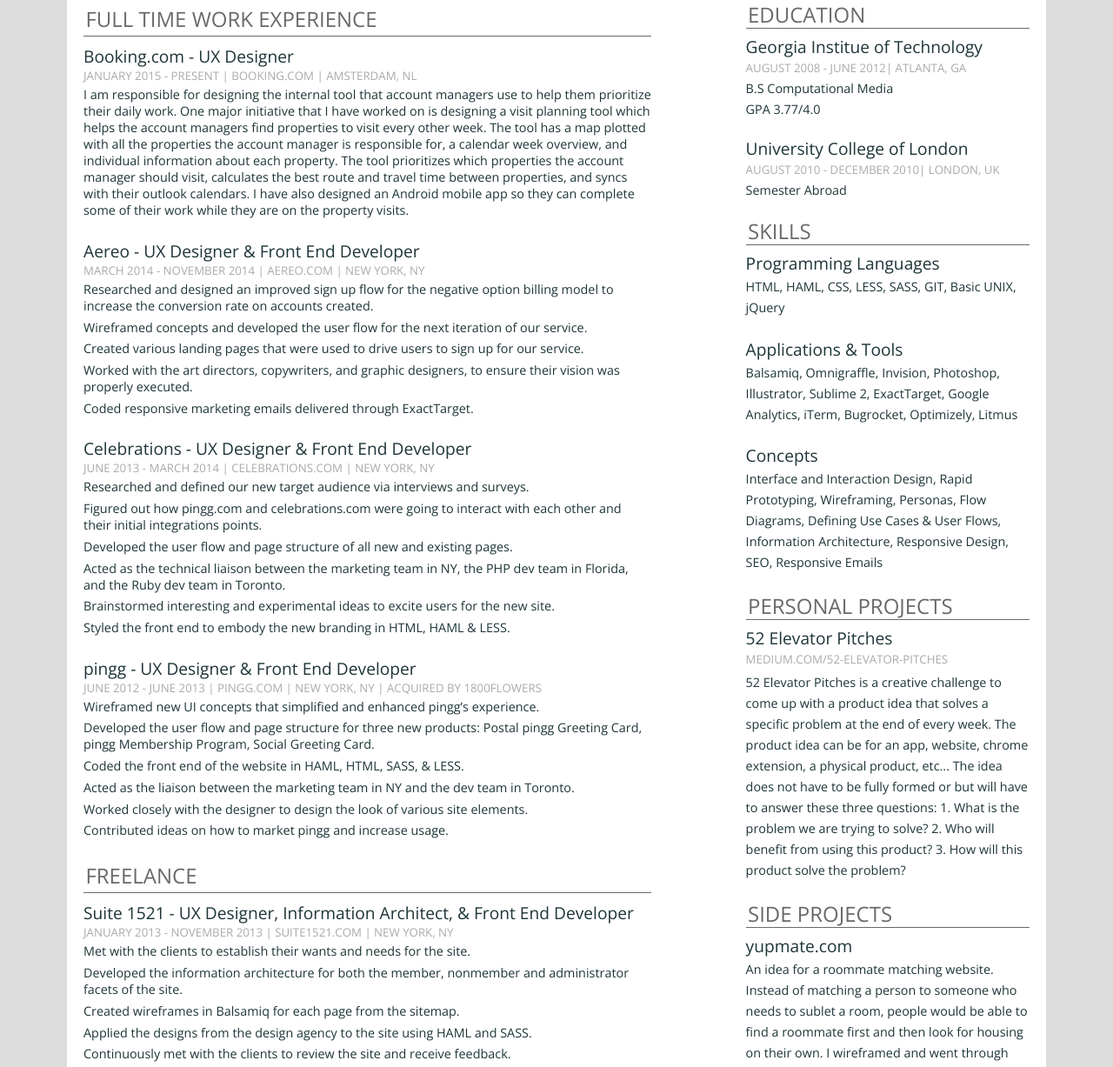
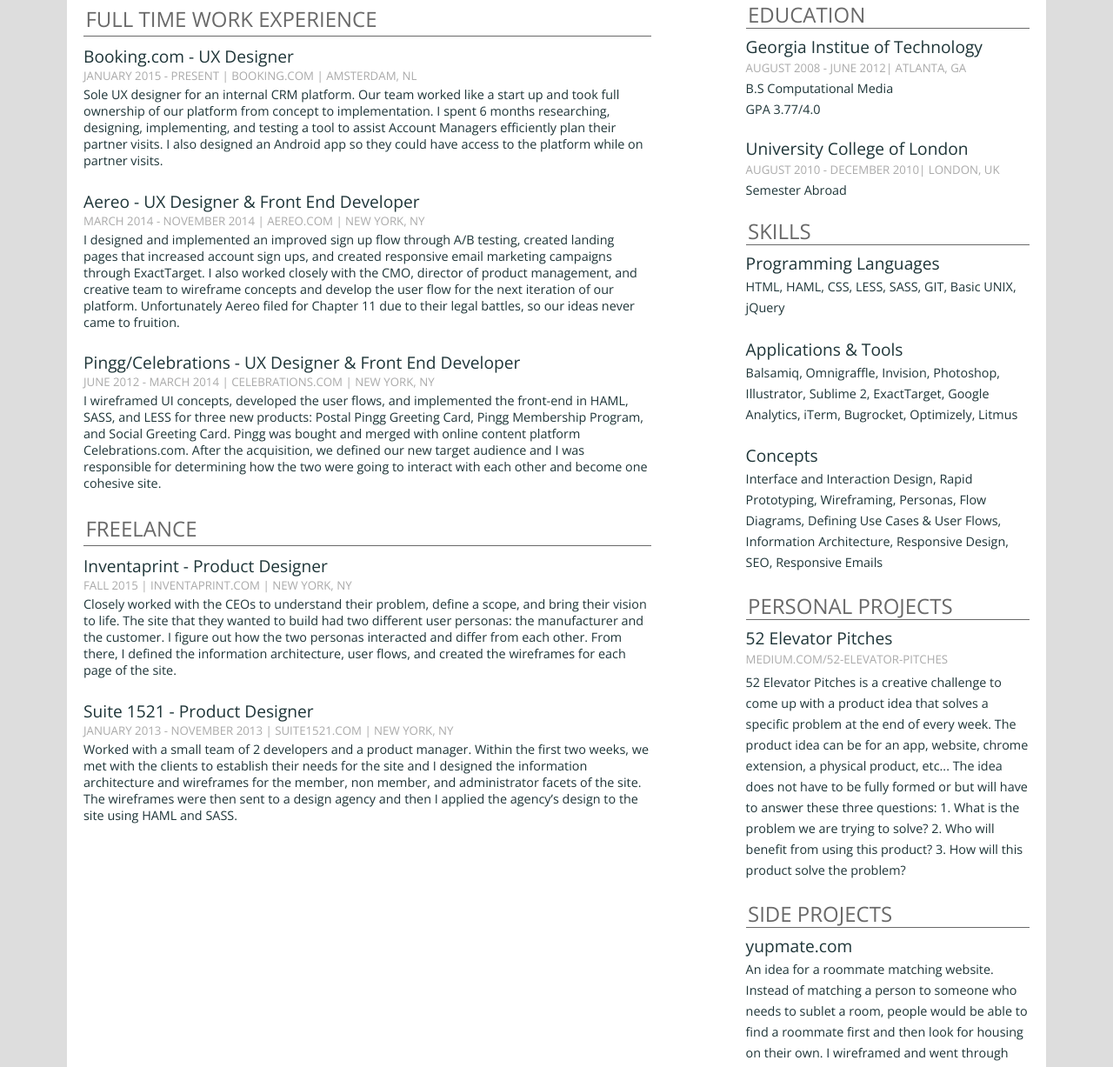
Before and after one commit to akaminsky/akaminsky.github.io, a plain HTML site: page resume.html in a window 1280 px wide. Shown: the part 217-1444 px from the top of the page at 87% size. Drawn offline with nearby package versions, Linux system fonts and the light colour scheme.

Commit message:
Update to resume

```diff
--- a/resume.html
+++ b/resume.html
@@ -76,56 +76,44 @@
           <h4>Booking.com - UX Designer</h4>
           <h5>January 2015 - present | <a href="http://www.booking.com" target="_blank">booking.com</a> | Amsterdam, NL</h5>
           <p>
-            I am responsible for designing the internal tool that account managers use to help them prioritize their daily work. One major initiative that I have worked on is designing a visit planning tool which helps the account managers find properties to visit every other week. The tool has a map plotted with all the properties the account manager is responsible for, a calendar week overview, and individual information about each property. The tool prioritizes which properties the account manager should visit, calculates the best route and travel time between properties, and syncs with their outlook calendars. I have also designed an Android mobile app so they can complete some of their work while they are on the property visits.
+            Sole UX designer for an internal CRM platform. Our team worked like a start up and took full ownership of our platform from concept to implementation. I spent 6 months researching, designing, implementing, and testing a tool to assist Account Managers efficiently plan their partner visits. I also designed an Android app so they could have access to the platform while on partner visits.
           </p>
         </div>
 
         <div class="job">
           <h4>Aereo - UX Designer &amp; Front End Developer</h4>
           <h5>March 2014 - November 2014 | <a href="http://www.aereo.com" target="_blank">aereo.com</a> | New York, NY</h5>
-          <p>Researched and designed an improved sign up flow for the negative option billing model to increase the conversion rate on accounts created.</p>
-          <p>Wireframed concepts and developed the user flow for the next iteration of our service.</p>
-          <p>Created various landing pages that were used to drive users to sign up for our service.</p>
-          <p>Worked with the art directors, copywriters, and graphic designers, to ensure their vision was properly executed.</p>
-          <p>Coded responsive marketing emails delivered through ExactTarget.</p>
+          <p>
+            I designed and implemented an improved sign up flow through A/B testing, created landing pages that increased account sign ups, and created responsive email marketing campaigns through ExactTarget. I also worked closely with the CMO, director of product management, and creative team to wireframe concepts and develop the user flow for the next iteration of our platform. Unfortunately Aereo filed for Chapter 11 due to their legal battles, so our ideas never came to fruition.
+          </p>
         </div>
 
         <div class="job">
-          <h4>Celebrations - UX Designer &amp; Front End Developer</h4>
-          <h5>June 2013 - March 2014 | <a href="http://www.celebrations.com" target="_blank">celebrations.com</a> | New York, NY</h5>
-          <p>Researched and defined our new target audience via interviews and surveys.</p>
-          <p>Figured out how pingg.com and celebrations.com were going to interact with each other and their initial integrations points.</p>
-          <p>Developed the user flow and page structure of all new and existing pages.</p>
-          <p>Acted as the technical liaison between the marketing team in NY, the PHP dev team in Florida, and the Ruby dev team in Toronto.</p>
-          <p>Brainstormed interesting and experimental ideas to excite users for the new site.</p>
-          <p>Styled the front end to embody the new branding in HTML, HAML &amp; LESS.</p>
-        </div>
-
-        <div class="job">
-          <h4>pingg - UX Designer &amp; Front End Developer</h4>
-          <h5>June 2012 - June 2013 | pingg.com | New York, NY | Acquired by 1800Flowers</h5>
-          <p>Wireframed new UI concepts that simplified and enhanced pingg’s experience.</p>
-          <p>Developed the user flow and page structure for three new products: Postal pingg Greeting Card, pingg Membership Program, Social Greeting Card.</p>
-          <p>Coded the front end of the website in HAML, HTML, SASS, &amp; LESS.</p>
-          <p>Acted as the liaison between the marketing team in NY and the dev team in Toronto.</p>
-          <p>Worked closely with the designer to design the look of various site elements.</p>
-          <p>Contributed ideas on how to market pingg and increase usage.</p>
+          <h4>Pingg/Celebrations - UX Designer &amp; Front End Developer</h4>
+          <h5>June 2012 - March 2014 | <a href="http://www.celebrations.com" target="_blank">celebrations.com</a> | New York, NY</h5>
+          <p>
+            I wireframed UI concepts, developed the user flows, and implemented the front-end in HAML, SASS, and LESS for three new products: Postal Pingg Greeting Card, Pingg Membership Program, and Social Greeting Card. Pingg was bought and merged with online content platform Celebrations.com. After the acquisition, we defined our new target audience and I was responsible for determining how the two were going to interact with each other and become one cohesive site.
+          </p>
         </div>
       </div>
 
       <div class="freelance">
         <h3>Freelance</h3>
         <div class="job">
-          <h4>Suite 1521 - UX Designer, Information Architect, &amp; Front End Developer</h4>
+          <h4>Inventaprint - Product Designer</h4>
+          <h5>Fall 2015 | <a href="http://www.inventaprint.com" target="_blank">inventaprint.com</a> | New York, NY</h5>
+          <p>
+            Closely worked with the CEOs to understand their problem, define a scope, and bring their vision to life. The site that they wanted to build had two different user personas: the manufacturer and the customer. I figure out how the two personas interacted and differ from each other. From there, I defined the information architecture, user flows, and created the wireframes for each page of the site.
+          </p>
+        </div>
+        <div class="job">
+          <h4>Suite 1521 - Product Designer</h4>
           <h5>January 2013 - November 2013 | <a href="http://www.suite1521.com" target="_blank">suite1521.com</a> | New York, NY</h5>
-          <p>Met with the clients to establish their wants and needs for the site.</p>
-          <p>Developed the information architecture for both the member, nonmember and administrator facets of the site.</p>
-          <p>Created wireframes in Balsamiq for each page from the sitemap.</p>
-          <p>Applied the designs from the design agency to the site using HAML and SASS.</p>
-          <p>Continuously met with the clients to review the site and receive feedback.</p>
+          <p>
+            Worked with a small team of 2 developers and a product manager. Within the first two weeks, we met with the clients to establish their needs for the site and I designed the information architecture and wireframes for the member, non member, and administrator facets of the site. The wireframes were then sent to a design agency and then I applied the agency’s design to the site using HAML and SASS.
+          </p>
         </div>
       </div>
-
     </div>
 
     <div class="right_col">
@@ -185,7 +173,7 @@
   </div>
 
   <div class="download">
-    <p><a href="resume.pdf" class="download_link" target="_blank">View as a PDF</a></p>
+    <p><a href="resume_6_2016.pdf" class="download_link" target="_blank">View as a PDF</a></p>
   </div>
 
 
```
Also changed, not shown: 1 other file.
